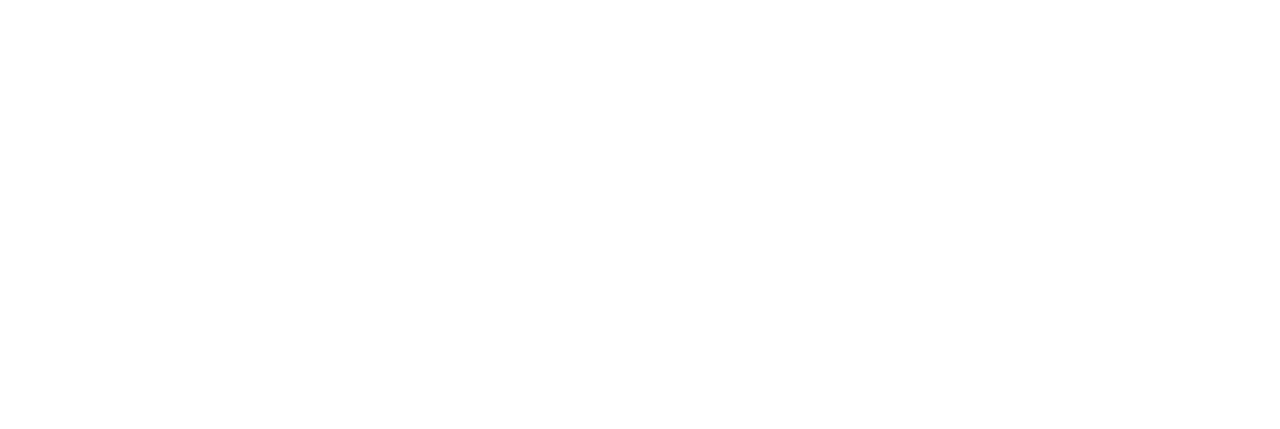
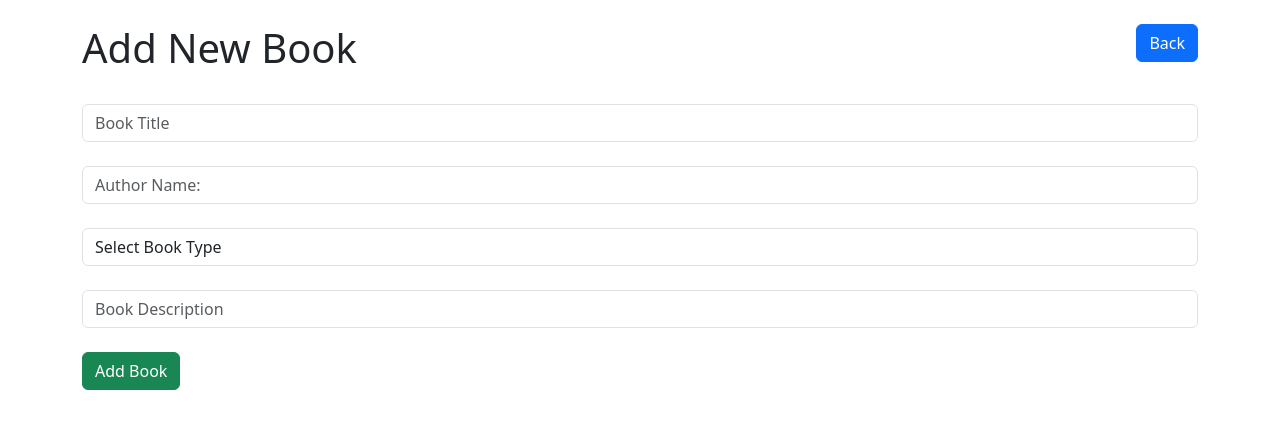
Before and after one commit to mdkabirulhossain/php-crud, a PHP site: page /create.php in a window 1280 px wide. Before the commit the part shown is empty. Shown: the top 429 px of the page. Run offline with PHP 8.4, Linux system fonts and the light colour scheme.

Commit message:
Create file updated

```diff
--- a/create.php
+++ b/create.php
@@ -3,9 +3,41 @@
 <head>
     <meta charset="UTF-8">
     <meta name="viewport" content="width=device-width, initial-scale=1.0">
+    <link rel="stylesheet" href="https://cdn.jsdelivr.net/npm/bootstrap@5.3.3/dist/css/bootstrap.min.css">
     <title>Add new Book</title>
+
 </head>
 <body>
-
+    <div class="container">
+        <header class="d-flex justify-content-between my-4">
+            <h1>Add New Book</h1>
+            <div>
+                <a href="index.php" class="btn btn-primary">Back</a>
+            </div>
+        </header>
+        <form action="process.php" method="post">
+            <div class="form-element my-4">
+                <input type="text" class="form-control" name="title" placeholder='Book Title' id="">
+            </div>
+            <div class="form-element my-4">
+                <input type="text" class="form-control" name="author" placeholder='Author Name: ' id="">
+            </div>
+            <div class="form-element my-4">
+                <select name="type" class="form-control">
+                    <option value="">Select Book Type</option>
+                    <option value="Adventure">Adventure</option>
+                    <option value="Fantasy">Fantasy</option>
+                    <option value="Comedy">Comedy</option>
+                    <option value="Horror">Horror</option>
+                </select>
+            </div>
+            <div class="form-element my-4">
+                <input type="text" class="form-control" name="description" placeholder='Book Description' id="">
+            </div>
+            <div class="form-element">
+                <input type="submit" class="btn btn-success" name="create" value="Add Book">
+            </div>
+        </form>
+    </div>
 </body>
 </html>
```
